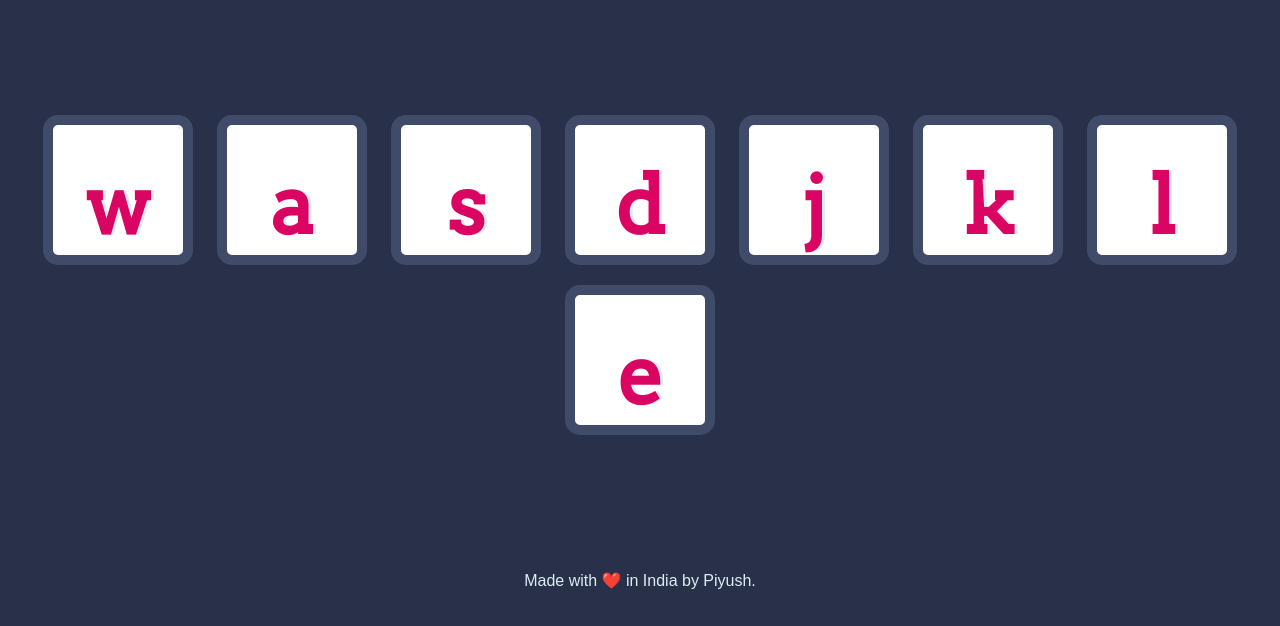
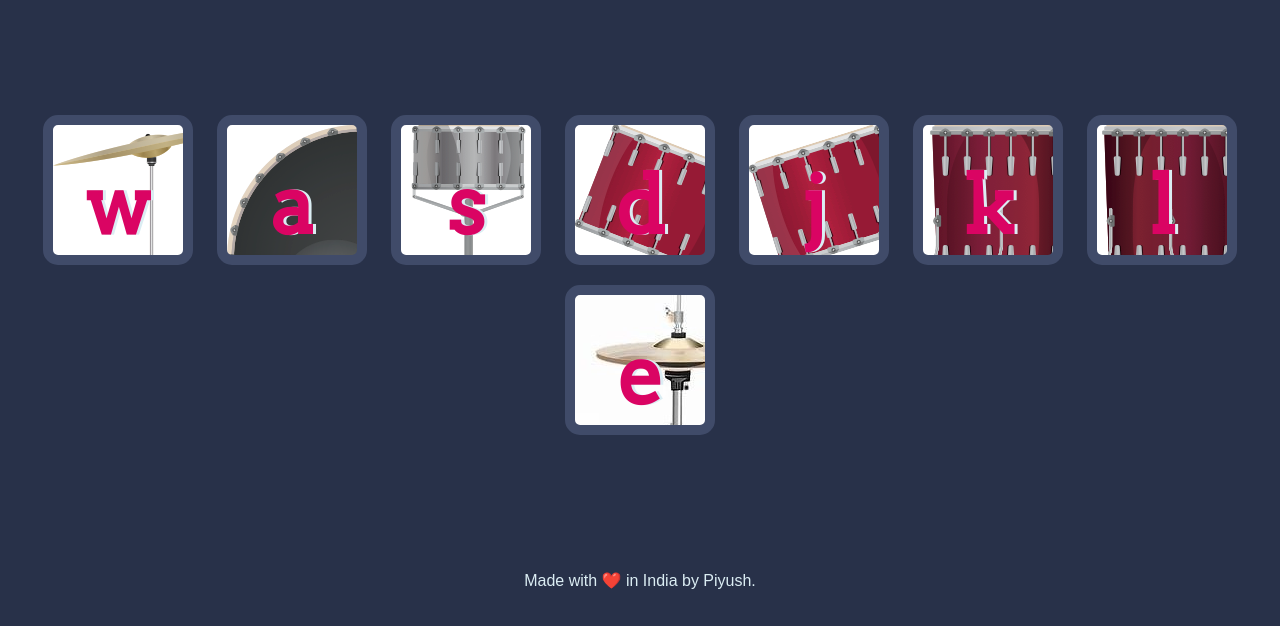
Before and after one commit to PiyushKhurana17/Drums, a plain HTML site: page index.html in a window 1280 px wide. Shown: the part 174-800 px from the top of the page. Drawn offline with Linux system fonts and the light colour scheme.

Commit message:
Update styles.css

```diff
--- a/styles.css
+++ b/styles.css
@@ -17,35 +17,35 @@ footer {
 }
 
 .w {
-background-image: url("images/crash.png");
+background-image: url("crash.png");
 }
 
 .a {
-  background-image: url("images/kick.png");
+  background-image: url("kick.png");
 }
 
 .s {
-  background-image: url("images/snare.png");
+  background-image: url("snare.png");
 }
 
 .d {
-  background-image: url("images/tom1.png");
+  background-image: url("tom1.png");
 }
 
 .j {
-  background-image: url("images/tom2.png");
+  background-image: url("tom2.png");
 }
 
 .k {
-  background-image: url("images/tom3.png");
+  background-image: url("tom3.png");
 }
 
 .l {
-  background-image: url("images/tom4.png");
+  background-image: url("tom4.png");
 }
 
 .e {
-  background-image: url("images/HighHat.jpeg");
+  background-image: url("HighHat.jpeg");
 }
 
 .set {
```
